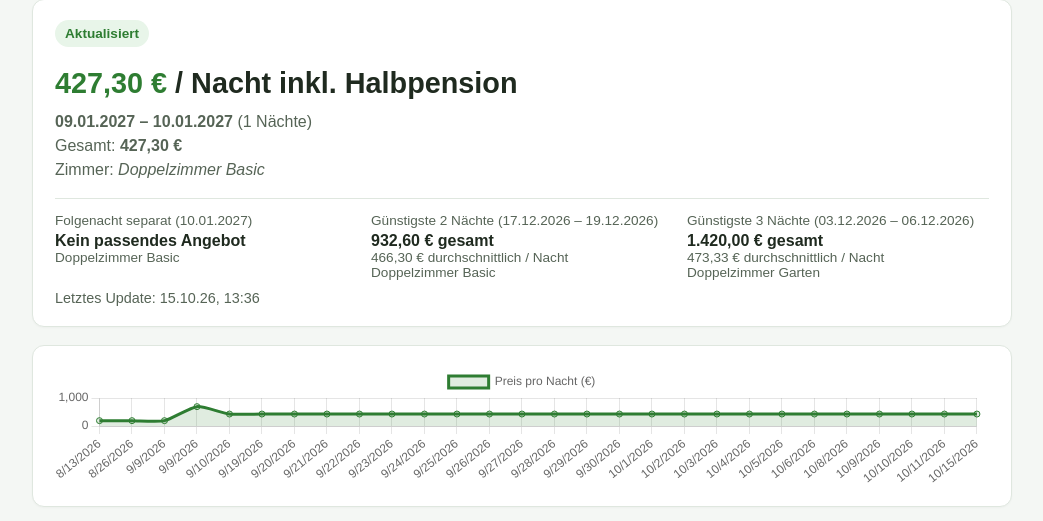
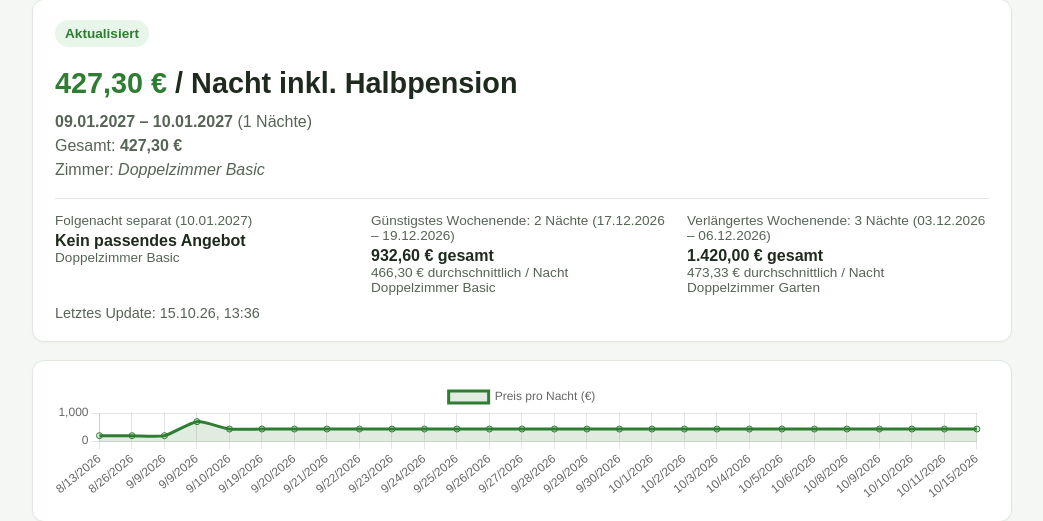
Before and after one commit to aronkoe/torggler-monitor, a Flask app: page / in a window 1280 px wide. Shown: the part 124-645 px from the top of the page, without its empty margins (118-1161 px from the left). Run offline with Flask 2, Linux system fonts and the light colour scheme; data comes from the database, SQL or seed files in the repository.

Commit message:
Restrict stay options to weekend arrival days

```diff
--- a/templates/index.html
+++ b/templates/index.html
@@ -218,8 +218,8 @@
             </div>
             <div class="stay-options">
               ${renderStayOption(`Folgenacht separat (${fmtDate(followingNightDate)})`, s.following_night_price, 1, s.following_night_offer, s.room)}
-              ${renderStayOption(twoNightStart ? `Günstigste 2 Nächte (${fmtDate(twoNightStart)} – ${fmtDate(dateAfter(twoNightStart, 2))})` : 'Günstigste 2 Nächte im Zeitraum', s.two_night_total, 2, s.two_night_offer, s.two_night_room)}
-              ${renderStayOption(threeNightStart ? `Günstigste 3 Nächte (${fmtDate(threeNightStart)} – ${fmtDate(dateAfter(threeNightStart, 3))})` : 'Günstigste 3 Nächte im Zeitraum', s.three_night_total, 3, s.three_night_offer, s.three_night_room)}
+              ${renderStayOption(twoNightStart ? `Günstigstes Wochenende: 2 Nächte (${fmtDate(twoNightStart)} – ${fmtDate(dateAfter(twoNightStart, 2))})` : 'Kein 2-Nächte-Wochenende gefunden', s.two_night_total, 2, s.two_night_offer, s.two_night_room)}
+              ${renderStayOption(threeNightStart ? `Verlängertes Wochenende: 3 Nächte (${fmtDate(threeNightStart)} – ${fmtDate(dateAfter(threeNightStart, 3))})` : 'Kein verlängertes Wochenende gefunden', s.three_night_total, 3, s.three_night_offer, s.three_night_room)}
             </div>
             <div class="last-update">Letztes Update: ${updatedAt}</div>
           `;
```
Also changed, not shown: scraper.py (+6 -1 lines).
